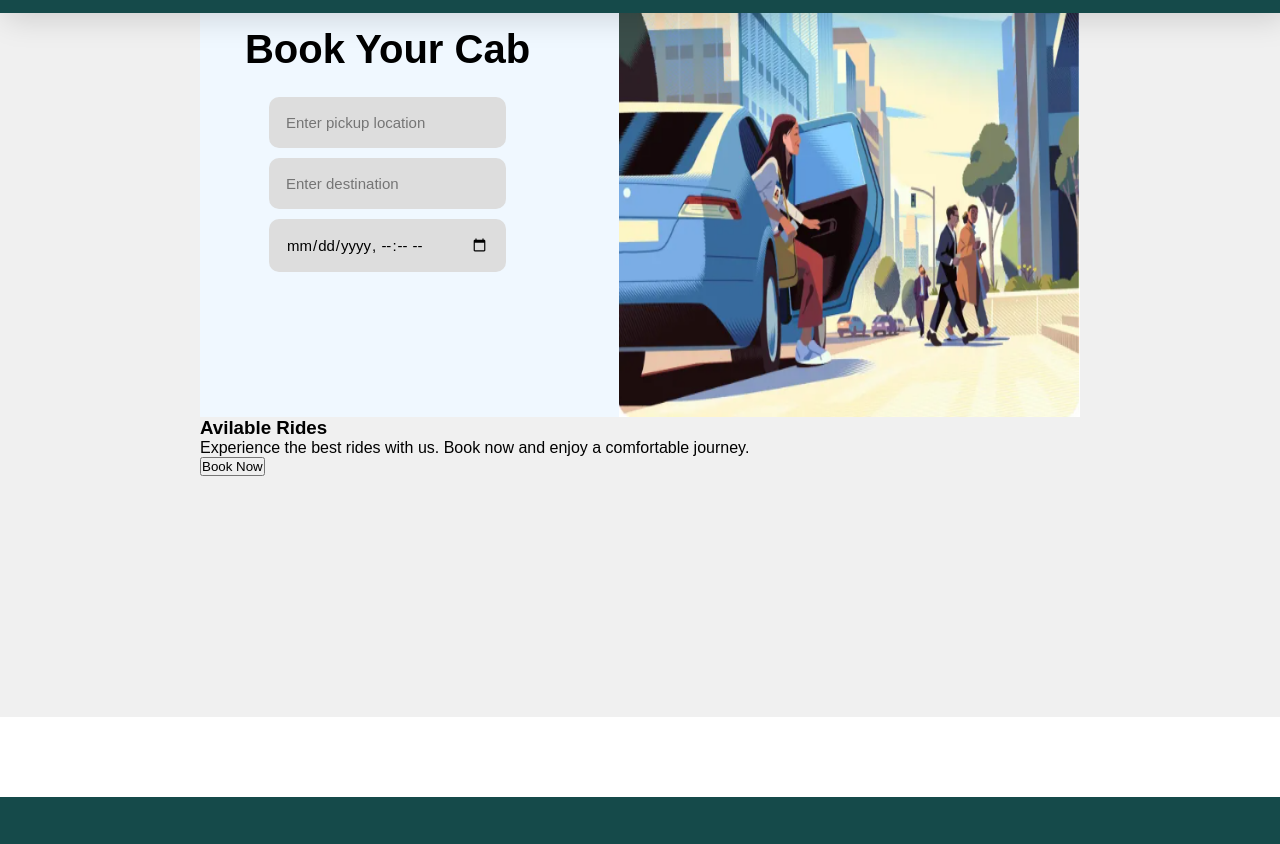
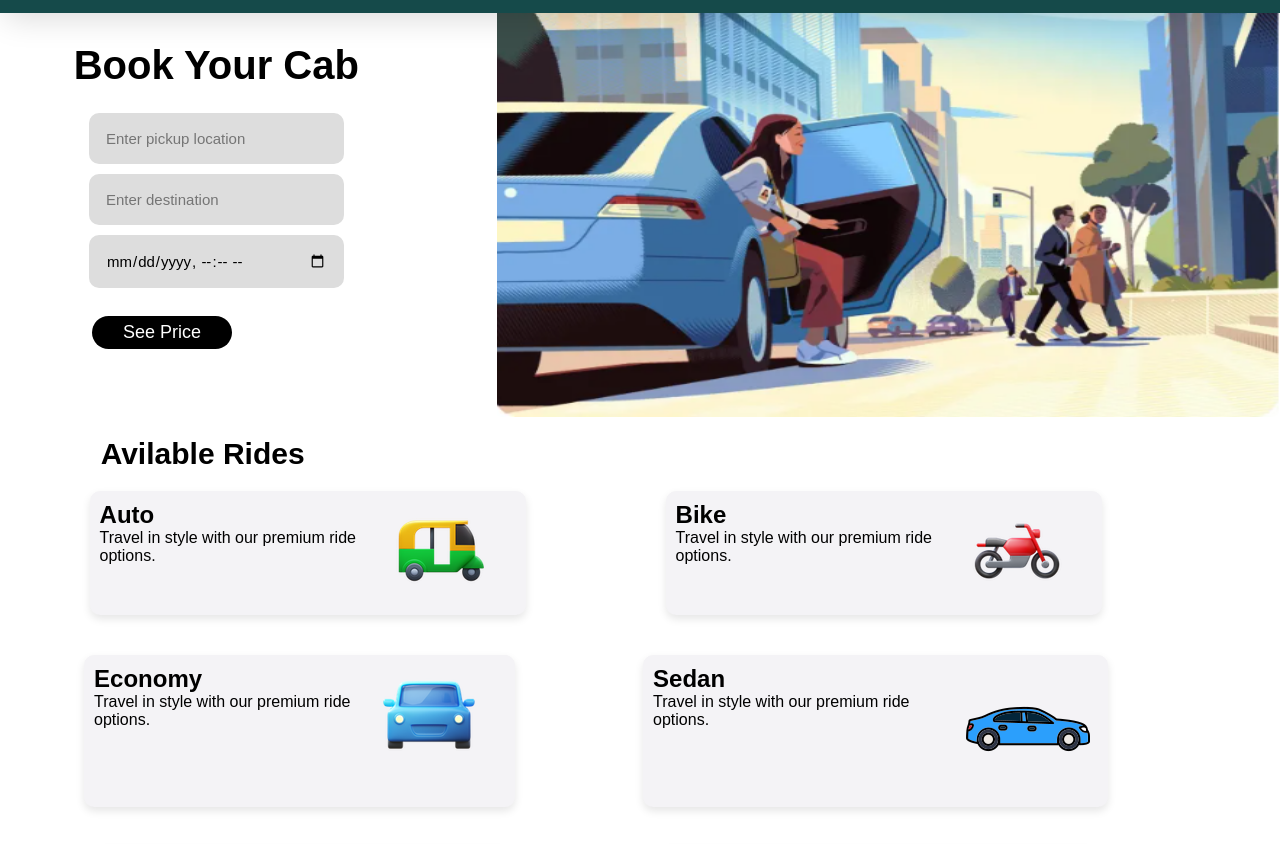
Before and after one commit to gauravnegi123/Tour---Travels-, a plain HTML site: page bookcab.html in a window 1280 px wide. Shown: the part 83-927 px from the top of the page. Drawn offline with Linux system fonts and the light colour scheme.

Commit message:
ride section

```diff
--- a/bookcab.html
+++ b/bookcab.html
@@ -33,12 +33,11 @@
         </nav>
 
     </div>
-    <section class="section-content">
 
 
         <!--Cab Book section-->
 
-
+<section class="cabbooking">
 
         <section class="bookcab" id="bookcab">
 
@@ -50,8 +49,8 @@
                     <input type="text" id="destination" name="destination" placeholder="Enter destination" required>
                     <input type="datetime-local" placeholder="Enter Date and Time">
                 </form>
+                <a href="price.html" class="btn"> See Price</a>
             </div>
-
                 <div class="img-sec">
                 <img src="images/{677AB3ED-6B05-476A-B50F-DD150B1A6531}.png" alt="image">
                 </div>
@@ -67,11 +66,66 @@
 
 
                 <section class="ride">
-                    <div class="ride-content">
+
                         <h1>Avilable Rides</h1>
-                        <p>Experience the best rides with us. Book now and enjoy a comfortable journey.</p>
-                        <button class="btn">Book Now</button>
-                    </div>
+
+                        <div class="ride-content">
+                             <div class="ride-option">
+                                <div class="ride-option-a">
+                                <h2>Auto</h2>
+                                <p>Travel in style with our premium ride options.</p>
+                                </div>
+                                <div class="ride-option-b">
+                                    <img src="images/icons8-auto-rickshaw-100.png" alt="Auto Ride">
+                                    </div>
+                            </div>
+                             <div class="ride-option">
+                                <div class="ride-option-a">
+                                <h2>Bike</h2>
+                                <p>Travel in style with our premium ride options.</p>
+                                </div>
+                                <div class="ride-option-b">
+                                    <img src="images/icons8-bike-100.png" alt="Bike Ride">
+                                    </div>
+                            </div>
+
+                             <div class="ride-option">
+                                <div class="ride-option-a">
+                                <h2>Economy</h2>
+                                <p>Travel in style with our premium ride options.</p>
+                                </div>
+                                <div class="ride-option-b">
+                                    <img src="images/icons8-car-94.png" alt="Economy Ride">
+                                    </div>
+                            </div>
+                            <div class="ride-option">
+                                <div class="ride-option-a">
+                                <h2>Sedan</h2>
+                                <p>Travel in style with our premium ride options.</p>
+                                </div>
+                                <div class="ride-option-b">
+                                    <img src="images/sedan.png" alt="Sedan Ride">
+                                    </div>
+                            </div>
+                             <div class="ride-option">
+                                <div class="ride-option-a">
+                                <h2>SUV</h2>
+                                <p>Travel in style with our premium ride options.</p>
+                                </div>
+                                <div class="ride-option-b">
+                                    <img src="images/intercity.png" alt="SUV Ride">
+                                    </div>
+                            </div>
+                             <div class="ride-option">
+                                <div class="ride-option-a">
+                                <h2>Intercity</h2>
+                                <p>Travel in style with our premium ride options.</p>
+                                </div>
+                                <div class="ride-option-b">
+                                    <img src="images/intercity.png" alt="Intercity Ride">
+                                    </div>
+                            </div>
+
 
 
 
--- a/style.css
+++ b/style.css
@@ -620,32 +620,21 @@ padding: 110px 30%;
 
 
 
-
-
-
-.section-content{
-    padding-left:200px;
-    padding-right: 200px;
-    background-color: #f0f0f0;
-    min-height: 100vh;
-}
-
-
-
-
-
 /*Book Cab Section*/
 
-
+.cabbooking{
+       background-color:rgba(0, 0, 0, 0);
+}
 .bookcab{
 
     display: flex;
     width: 100%;
     height: 500px;
-    background-color: aliceblue;
+    margin-bottom: 20px;
 
 
 }
+
 
 
 .img-sec{
@@ -664,12 +653,15 @@ padding: 110px 30%;
 
 
 .bookcab-content {
-    padding: 110px;
+    padding: 100px;
     padding-left: 5%;
     padding-right: 10%;
     height: 100%;
     min-height: 100vh;
     width: 50%;
+    justify-content: center;
+    margin-top: 2%;
+
 }
 
 
@@ -687,6 +679,7 @@ padding: 110px 30%;
     align-items: center;
     justify-content: center;
     margin: 25px;
+    margin-bottom: 8px;
 
 }
 
@@ -701,3 +694,67 @@ padding: 110px 30%;
     margin-bottom: 10px;
     border-radius: 10px;
 }
+
+
+.bookcab-content  a.btn{
+    display:inline-block;
+    color: white;
+    background-color: black;
+    font-size: 18px;
+    font-weight: 600px;
+    border: 6px solid transparent;
+    border-radius: 40px;
+    width: 140px;
+    cursor: pointer;
+    margin-left: 28px;
+    text-align: center;
+    margin-top:10px ;
+
+}
+
+.bookcab-content  a.btn:hover{
+    transform: scale(1.05);
+    transition: ease 0.4s;
+}
+
+
+
+
+/* Ride Section */
+
+.ride {
+    width: 90%;
+    min-height:50vh;
+    margin-left: 20px;
+    margin-right:20px;
+
+}
+
+.ride h1 {
+    color: black;
+    font-size: 30px;
+    padding-left: 7%;
+}
+
+
+.ride-content {
+    width: 100%;
+    display: flex;
+    justify-content: space-around;
+    flex-wrap: wrap;
+}
+
+.ride-option {
+    background-color: #f4f3f6;
+    display: flex;
+    flex-wrap: wrap;
+    margin: 20px;
+    padding: 10px;
+    border-radius: 10px;
+    box-shadow: 0 4px 8px rgba(0, 0, 0, 0.1);
+    transition: transform 0.3s ease;
+}
+.ride-option-a{
+    width: 70%;
+    text-align: left;
+}
```
Also changed, not shown: images/2KXR1HyRPhdlSfi8.webp (added), images/WhatsApp Image 2025-07-26 at 4.34.52 PM.jpeg (added), images/icons8-auto-rickshaw-100.png (added), images/icons8-bike-100.png (added), images/icons8-car-50.png (added), images/icons8-car-94.png (added), images/sedan.png (added).
